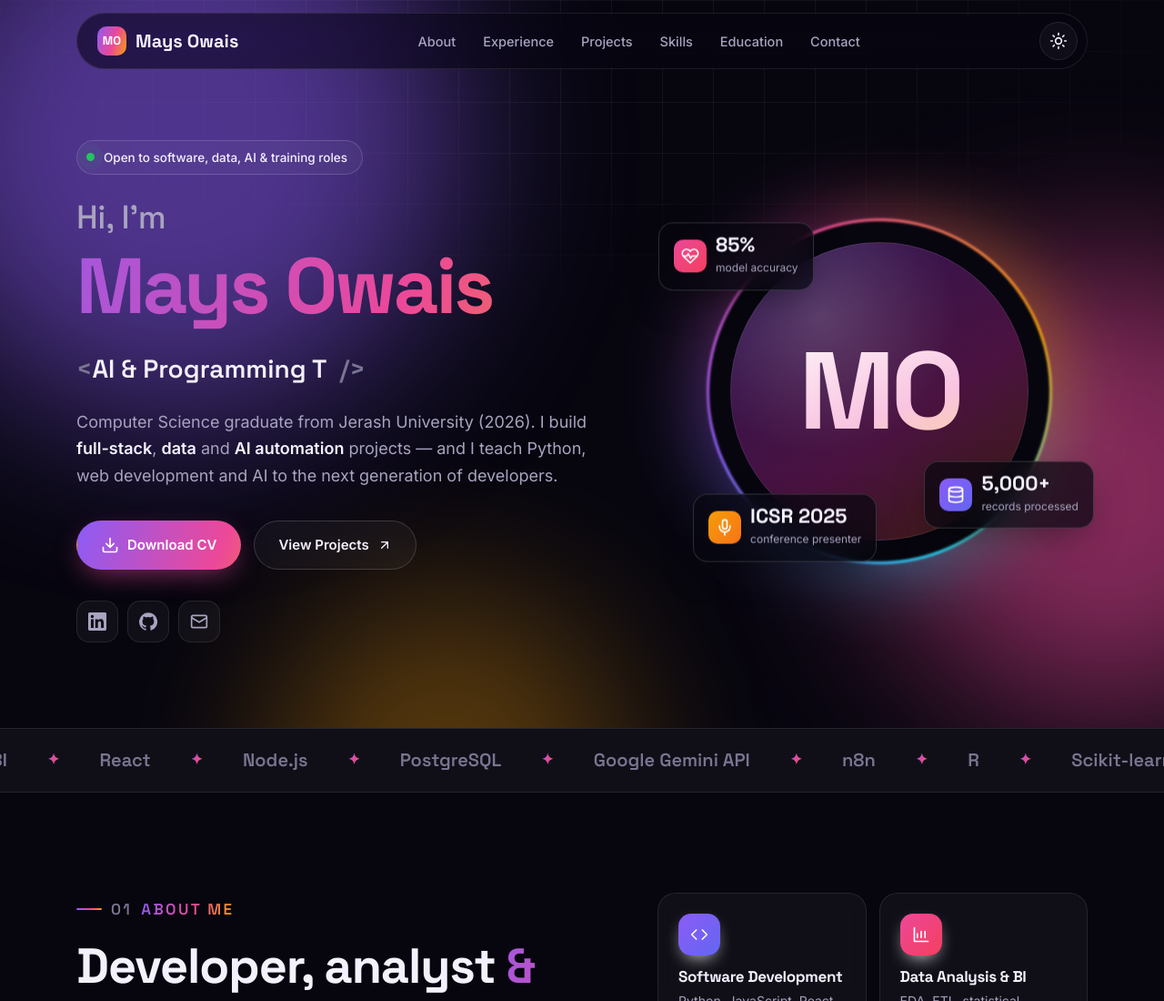
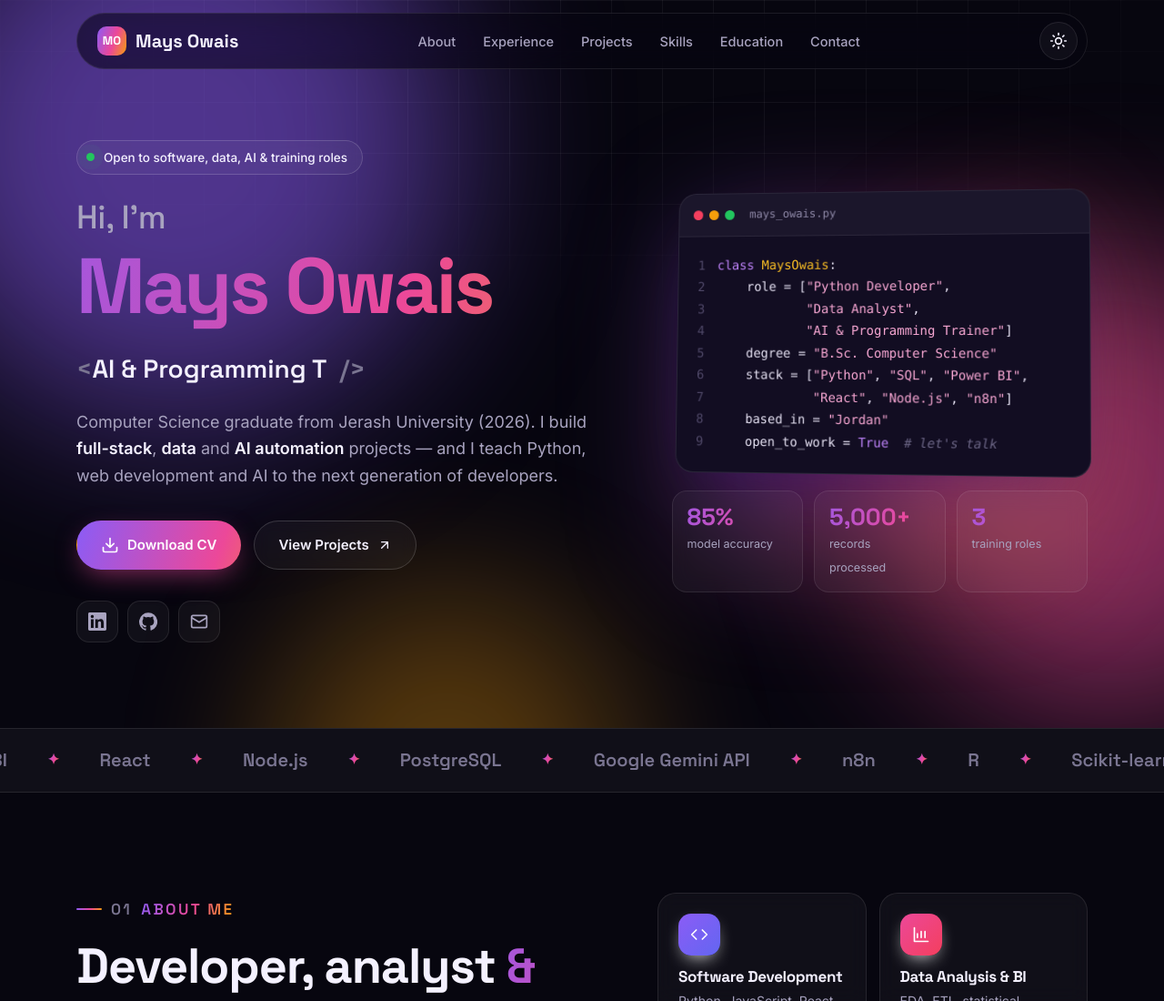
Before and after one commit to maysowais/Mays-s-Portfolio, a plain HTML site: page index.html in a window 1280 px wide. Shown: the top 1100 px of the page at 91% size. Drawn offline with Linux system fonts and the light colour scheme.

Commit message:
Replace hero circle with code-window card and stats row

```diff
--- a/index.html
+++ b/index.html
@@ -108,22 +108,21 @@
   .socials a{width:46px;height:46px;display:grid;place-items:center;border-radius:14px;border:1px solid var(--line);background:var(--surface);color:var(--muted);transition:all .25s}
   .socials a:hover{color:#fff;background:var(--grad);border-color:transparent;transform:translateY(-4px) rotate(-6deg);box-shadow:0 10px 24px -8px rgba(236,72,153,.7)}
 
-  .hero-visual{position:relative;display:grid;place-items:center}
-  .orb-wrap{position:relative;width:min(380px,80vw);aspect-ratio:1}
-  .ring{position:absolute;inset:0;border-radius:50%;background:conic-gradient(from 0deg,var(--g1),var(--g2),var(--g3),var(--cyan),var(--g1));animation:spin 10s linear infinite;filter:blur(1px)}
-  .ring::after{content:"";position:absolute;inset:3px;border-radius:50%;background:var(--bg)}
-  .ring-glow{position:absolute;inset:-10px;border-radius:50%;background:conic-gradient(from 0deg,var(--g1),var(--g2),var(--g3),var(--cyan),var(--g1));filter:blur(40px);opacity:.45;animation:spin 10s linear infinite}
-  @keyframes spin{to{transform:rotate(360deg)}}
-  .orb{position:absolute;inset:26px;border-radius:50%;background:radial-gradient(circle at 30% 25%,rgba(255,255,255,.18),transparent 45%),linear-gradient(145deg,#2a1452,#4a1240 60%,#3a1d0a);display:grid;place-items:center;overflow:hidden;border:1px solid rgba(255,255,255,.08)}
-  .orb span{font-family:"Space Grotesk";font-size:clamp(70px,11vw,120px);font-weight:700;background:linear-gradient(160deg,#fff,#f9c4e0 60%,#fcd38a);-webkit-background-clip:text;background-clip:text;color:transparent;letter-spacing:-.04em}
-  .float-card{position:absolute;display:flex;align-items:center;gap:10px;padding:12px 16px;border-radius:16px;background:color-mix(in srgb,var(--bg) 70%,transparent);border:1px solid var(--line-2);backdrop-filter:blur(14px);-webkit-backdrop-filter:blur(14px);box-shadow:0 14px 40px -12px rgba(0,0,0,.5);animation:bob 5s ease-in-out infinite;white-space:nowrap}
-  .float-card b{font-family:"Space Grotesk";font-size:22px;display:block;line-height:1}
-  .float-card small{font-size:12px;color:var(--muted)}
-  .fc-ic{width:36px;height:36px;border-radius:10px;display:grid;place-items:center;color:#fff}
-  .fc1{top:4%;left:-14%}
-  .fc2{bottom:10%;right:-12%;animation-delay:-2.5s}
-  .fc3{bottom:-2%;left:-4%;animation-delay:-1.2s}
-  @keyframes bob{50%{transform:translateY(-12px)}}
+  .hero-visual{position:relative}
+  .hero-visual::before{content:"";position:absolute;inset:8% 4%;background:var(--grad);filter:blur(70px);opacity:.35;border-radius:40px;z-index:-1}
+  .code-win{border-radius:20px;background:#120d22;border:1px solid rgba(255,255,255,.1);box-shadow:0 30px 70px -25px rgba(60,20,120,.55);overflow:hidden;transform:perspective(1200px) rotateY(-6deg) rotateX(3deg);transition:transform .5s cubic-bezier(.2,.8,.2,1)}
+  .code-win:hover{transform:none}
+  .code-bar{display:flex;align-items:center;gap:7px;padding:13px 16px;background:rgba(255,255,255,.04);border-bottom:1px solid rgba(255,255,255,.07)}
+  .code-bar i{width:11px;height:11px;border-radius:50%}
+  .code-bar i:nth-child(1){background:#f43f5e}.code-bar i:nth-child(2){background:#f59e0b}.code-bar i:nth-child(3){background:#22c55e}
+  .code-bar span{margin-left:10px;font-size:12.5px;color:#8f89a8;font-family:ui-monospace,Consolas,monospace}
+  .code{margin:0;padding:20px 22px 22px;font-family:ui-monospace,"Cascadia Code",Consolas,monospace;font-size:14px;line-height:1.75;color:#e8e4f5;overflow-x:auto;white-space:pre}
+  .code .ln{display:inline-block;width:22px;color:#4f4868;user-select:none}
+  .code .k{color:#c084fc}.code .c{color:#fbbf24}.code .s{color:#f9a8d4}.code .cm{color:#6b6585;font-style:italic}
+  .hero-stats{display:grid;grid-template-columns:repeat(3,1fr);gap:12px;margin-top:18px}
+  .hero-stats div{padding:14px 16px;border-radius:16px;background:var(--surface);border:1px solid var(--line);backdrop-filter:blur(10px);-webkit-backdrop-filter:blur(10px)}
+  .hero-stats b{display:block;font-family:"Space Grotesk";font-size:26px;line-height:1.1}
+  .hero-stats span{font-size:12.5px;color:var(--muted)}
 
   /* Marquee */
   .marquee{border-block:1px solid var(--line);background:var(--surface);overflow:hidden;padding:18px 0;position:relative}
@@ -278,7 +277,6 @@
     .hero-grid,.about-grid,.contact-card{grid-template-columns:1fr}
     .hero{min-height:auto;padding:130px 0 60px}
     .hero-visual{margin-top:20px}
-    .fc1{left:-4%}.fc2{right:-4%}
   }
   @media (max-width:880px){
     .menu-btn{display:grid}
@@ -298,10 +296,11 @@
     .timeline::before{left:4px}
     .t-item .node{left:-29px}
     .contact-card{padding:40px 22px;border-radius:24px}
-    .float-card{padding:9px 12px}
-    .float-card b{font-size:18px}
-    .orb-wrap{width:min(290px,72vw)}
-    .fc1{left:-8%;top:-2%}.fc2{right:-8%;bottom:34%}.fc3{left:-4%;bottom:-6%}
+    .code{font-size:12.5px;padding:16px}
+    .code-win{transform:none}
+    .hero-stats{gap:8px}
+    .hero-stats div{padding:12px}
+    .hero-stats b{font-size:20px}
     .filters{border-radius:20px}
     .mock-row{grid-template-columns:1.3fr 1fr .9fr;padding:8px 10px}
   }
@@ -387,14 +386,23 @@
         <a href="mailto:mays67663@gmail.com" aria-label="Email"><svg class="icon"><use href="#i-mail"/></svg></a>
       </div>
     </div>
-    <div class="hero-visual reveal" aria-hidden="true">
-      <div class="orb-wrap">
-        <div class="ring-glow"></div>
-        <div class="ring"></div>
-        <div class="orb"><span>MO</span></div>
-        <div class="float-card fc1"><div class="fc-ic ic-p"><svg class="icon"><use href="#i-heart"/></svg></div><div><b>85%</b><small>model accuracy</small></div></div>
-        <div class="float-card fc2"><div class="fc-ic ic-v"><svg class="icon"><use href="#i-db"/></svg></div><div><b>5,000+</b><small>records processed</small></div></div>
-        <div class="float-card fc3"><div class="fc-ic ic-a"><svg class="icon"><use href="#i-mic"/></svg></div><div><b>ICSR 2025</b><small>conference presenter</small></div></div>
+    <div class="hero-visual reveal">
+      <div class="code-win" aria-label="Profile summary written as Python code">
+        <div class="code-bar"><i></i><i></i><i></i><span>mays_owais.py</span></div>
+<pre class="code"><span class="ln">1</span><span class="k">class</span> <span class="c">MaysOwais</span>:
+<span class="ln">2</span>    role = [<span class="s">"Python Developer"</span>,
+<span class="ln">3</span>            <span class="s">"Data Analyst"</span>,
+<span class="ln">4</span>            <span class="s">"AI &amp; Programming Trainer"</span>]
+<span class="ln">5</span>    degree = <span class="s">"B.Sc. Computer Science"</span>
+<span class="ln">6</span>    stack = [<span class="s">"Python"</span>, <span class="s">"SQL"</span>, <span class="s">"Power BI"</span>,
+<span class="ln">7</span>             <span class="s">"React"</span>, <span class="s">"Node.js"</span>, <span class="s">"n8n"</span>]
+<span class="ln">8</span>    based_in = <span class="s">"Jordan"</span>
+<span class="ln">9</span>    open_to_work = <span class="k">True</span>  <span class="cm"># let's talk</span></pre>
+      </div>
+      <div class="hero-stats">
+        <div><b class="grad-text">85%</b><span>model accuracy</span></div>
+        <div><b class="grad-text">5,000+</b><span>records processed</span></div>
+        <div><b class="grad-text">3</b><span>training roles</span></div>
       </div>
     </div>
   </div>
```
